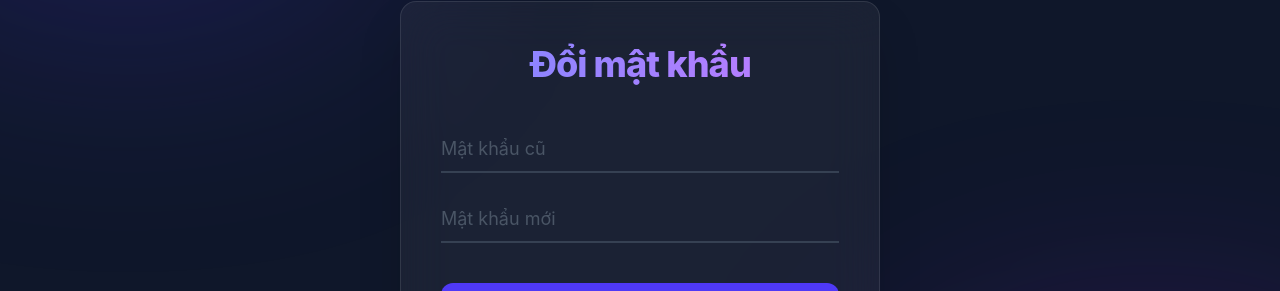
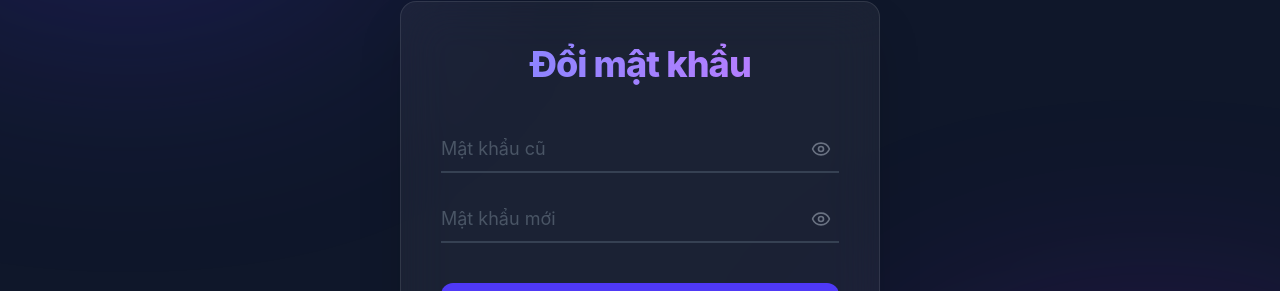
Before and after one commit to huynhtrungtin291/energy-tracking-blockchain, a Next.js app in the folder frontend/client-blockchain/: page /change-password in a window 1280 px wide. Shown: the part 214-505 px from the top of the page. Built offline with nearby package versions, Linux system fonts and the light colour scheme; sample sign-in values are in the browser's storage.

Commit message:
use snackbar component; Add show/hide password.

```diff
--- a/frontend/client-blockchain/app/components/admin/create-account.tsx
+++ b/frontend/client-blockchain/app/components/admin/create-account.tsx
@@ -6,8 +6,9 @@ import React, { useEffect, useMemo, useState } from "react";
 import Loading from "../loading";
 import { useAuth } from "@/app/context/UserAuth";
 import { useRouter } from "next/navigation";
-import { Loader2 } from "lucide-react";
+import { EyeOff, Loader2, Eye } from "lucide-react";
 import { SnackbarType } from "@/app/definations/type";
+import SnackbarWithAutoHide from "../snackbar";
 
 // Trigger a client-side download of a simple text receipt after account creation
 const downloadAccountReceipt = (data: AccountData) => {
@@ -40,6 +41,8 @@ const CreateAccountForm: React.FC = () => {
   const { userAuth, isAuthLoading } = useAuth();
 
   const [submitting, setSubmitting] = useState(false);
+
+  const [showNewPassword, setShowNewPassword] = useState(false);
 
   const [message, setMessage] = useState("");
   const [showSnackbar, setShowSnackbar] = useState(false);
@@ -84,13 +87,13 @@ const CreateAccountForm: React.FC = () => {
         setType("success");
         setMessage(message);
       }
-
     } catch (error) {
       console.error("Failed to create account:", error);
       setShowSnackbar(true);
       setType("error");
-      setMessage(error instanceof Error ? error.message : "Tạo tài khoản thất bại!");
-
+      setMessage(
+        error instanceof Error ? error.message : "Tạo tài khoản thất bại!",
+      );
     } finally {
       setSubmitting(false);
     }
@@ -161,13 +164,20 @@ const CreateAccountForm: React.FC = () => {
 
           <div className="group relative w-full border-b-2 border-gray-700 bg-transparent text-lg transition-all duration-500 focus-within:border-indigo-500">
             <input
-              type="password"
+              type={showNewPassword ? "text" : "password"}
               name="password"
               placeholder="Password"
               value={formData.password}
               onChange={handleChange}
               className="peer w-full border-none bg-transparent py-2 outline-none placeholder:text-gray-600 focus:outline-none"
             />
+            <button
+              type="button"
+              onClick={() => setShowNewPassword(!showNewPassword)}
+              className="absolute right-2 top-1/2 -translate-y-1/2 text-gray-500 hover:text-gray-300 focus:outline-none"
+            >
+              {showNewPassword ? <EyeOff size={20} /> : <Eye size={20} />}
+            </button>
             <span className="absolute bottom-[-2px] left-0 h-[2px] w-0 bg-gradient-to-r from-indigo-500 to-purple-500 transition-all duration-500 group-focus-within:w-full" />
           </div>
 
@@ -234,6 +244,13 @@ const CreateAccountForm: React.FC = () => {
         </div>
       </section>
 
+      <SnackbarWithAutoHide
+        message={message}
+        showSnackbar={showSnackbar}
+        setShowSnackbar={setShowSnackbar}
+        type={type}
+      />
+
       {/* Tailwind Keyframes (Thêm vào file CSS hoặc dùng style tag) */}
       <style jsx>{`
         @keyframes shimmer {
--- a/frontend/client-blockchain/app/components/admin/create-report.tsx
+++ b/frontend/client-blockchain/app/components/admin/create-report.tsx
@@ -8,6 +8,7 @@ import Loading from "../loading";
 import { useRouter } from "next/navigation";
 import axiosClient from "@/app/utils/axios-client";
 import { SnackbarType } from "@/app/definations/type";
+import SnackbarWithAutoHide from "../snackbar";
 
 interface FormView {
   electricAmount: string;
@@ -178,13 +179,11 @@ const CreateReportForm: React.FC = () => {
       setWaterFile(null);
 
       router.push(`/reports-created`);
-
     } catch (err) {
       console.error(err);
       setShowSnackbar(true);
       setType("error");
       setMessage(err instanceof Error ? err.message : "Tạo báo cáo thất bại!");
-
     } finally {
       setSubmitting(false);
       setShowSnackbar(false);
@@ -467,6 +466,12 @@ const CreateReportForm: React.FC = () => {
           </div>
         </div>
       )}
+      <SnackbarWithAutoHide
+        message={message}
+        showSnackbar={showSnackbar}
+        setShowSnackbar={setShowSnackbar}
+        type={type}
+      />
     </main>
   );
 };
--- a/frontend/client-blockchain/app/components/forms/change-password.tsx
+++ b/frontend/client-blockchain/app/components/forms/change-password.tsx
@@ -5,7 +5,7 @@ import { useAuth } from "@/app/context/UserAuth";
 import { Suspense, useEffect, useState } from "react";
 import Loading from "../loading";
 import { useRouter } from "next/navigation";
-import { Loader2 } from "lucide-react";
+import { Loader2, Eye, EyeOff } from "lucide-react";
 import SnackbarWithAutoHide from "../snackbar";
 import { SnackbarType } from "@/app/definations/type";
 
@@ -30,6 +30,8 @@ export default function ChangePasswordForm() {
   const [type, setType] = useState<SnackbarType>("info");
 
   const [submitting, setSubmitting] = useState(false);
+  const [showOldPassword, setShowOldPassword] = useState(false);
+  const [showNewPassword, setShowNewPassword] = useState(false);
 
   const handleChange = (
     e: React.ChangeEvent<HTMLInputElement | HTMLSelectElement>,
@@ -97,13 +99,20 @@ export default function ChangePasswordForm() {
           <form className="flex flex-col space-y-6" onSubmit={handleSubmit}>
             <div className="group relative w-full border-b-2 border-gray-700 bg-transparent text-lg transition-all duration-500 focus-within:border-indigo-500">
               <input
-                type="text"
+                type={showOldPassword ? "text" : "password"}
                 name="oldPassword"
                 placeholder="Mật khẩu cũ"
                 value={formData.oldPassword}
                 onChange={handleChange}
-                className="peer w-full border-none bg-transparent py-2 outline-none placeholder:text-gray-600 focus:outline-none"
+                className="peer w-full border-none bg-transparent py-2 outline-none placeholder:text-gray-600 focus:outline-none pr-10"
               />
+              <button
+                type="button"
+                onClick={() => setShowOldPassword(!showOldPassword)}
+                className="absolute right-2 top-1/2 -translate-y-1/2 text-gray-500 hover:text-gray-300 focus:outline-none"
+              >
+                {showOldPassword ? <EyeOff size={20} /> : <Eye size={20} />}
+              </button>
               {/* Thanh bar chạy dưới chân khi focus */}
               <span className="absolute bottom-[-2px] left-0 h-[2px] w-0 bg-gradient-to-r from-indigo-500 to-purple-500 transition-all duration-500 group-focus-within:w-full" />
             </div>
@@ -111,13 +120,20 @@ export default function ChangePasswordForm() {
             {/* Input Group: Password */}
             <div className="group relative w-full border-b-2 border-gray-700 bg-transparent text-lg transition-all duration-500 focus-within:border-indigo-500">
               <input
-                type="password"
+                type={showNewPassword ? "text" : "password"}
                 name="newPassword"
                 placeholder="Mật khẩu mới"
                 value={formData.newPassword}
                 onChange={handleChange}
-                className="peer w-full border-none bg-transparent py-2 outline-none placeholder:text-gray-600 focus:outline-none"
+                className="peer w-full border-none bg-transparent py-2 outline-none placeholder:text-gray-600 focus:outline-none pr-10"
               />
+              <button
+                type="button"
+                onClick={() => setShowNewPassword(!showNewPassword)}
+                className="absolute right-2 top-1/2 -translate-y-1/2 text-gray-500 hover:text-gray-300 focus:outline-none"
+              >
+                {showNewPassword ? <EyeOff size={20} /> : <Eye size={20} />}
+              </button>
               <span className="absolute bottom-[-2px] left-0 h-[2px] w-0 bg-gradient-to-r from-indigo-500 to-purple-500 transition-all duration-500 group-focus-within:w-full" />
             </div>
 
@@ -147,7 +163,6 @@ export default function ChangePasswordForm() {
           showSnackbar={showSnackbar}
           setShowSnackbar={setShowSnackbar}
           type={type}
-          duration={3000}
         />
 
         {/* Tailwind Keyframes (Thêm vào file CSS hoặc dùng style tag) */}
--- a/frontend/client-blockchain/app/components/forms/login.tsx
+++ b/frontend/client-blockchain/app/components/forms/login.tsx
@@ -7,6 +7,7 @@ import Loading from "../loading";
 import { useRouter } from "next/navigation";
 import { Loader2 } from "lucide-react";
 import { SnackbarType } from "@/app/definations/type";
+import SnackbarWithAutoHide from "../snackbar";
 
 interface UserFormData {
   username: string;
@@ -45,7 +46,7 @@ export default function LoginForm() {
         return;
       }
 
-      const token = await login(formData.username, formData.password);
+      // const token = await login(formData.username, formData.password);
 
       //#region Fake token for testing
       /**
@@ -62,29 +63,29 @@ export default function LoginForm() {
         "exp": 1800000000
       }
        */
-      // const token =
-      //   // "eyJhbGciOiJIUzI1NiIsInR5cCI6IkpXVCJ9.eyJ1c2VybmFtZSI6ImFkbWluX2RldiIsIm5hbWUiOiJOZ3V5ZW4gVmFuIEFkbWluIiwicm9sZSI6ImFkbWluIiwiZXhwIjoxODAwMDAwMDAwfQ.signature_not_needed";
-      //   "eyJhbGciOiJIUzI1NiIsInR5cCI6IkpXVCJ9.eyJ1c2VybmFtZSI6ImhvYW5nX3VzZXIiLCJuYW1lIjoiSG_DoG5nIE5ndXnDqm4iLCJyb2xlIjoidXNlciIsImV4cCI6MTgwMDAwMDAwMH0.signature_not_needed";
-      //#endregion
+      const token =
+        // "eyJhbGciOiJIUzI1NiIsInR5cCI6IkpXVCJ9.eyJ1c2VybmFtZSI6ImFkbWluX2RldiIsIm5hbWUiOiJOZ3V5ZW4gVmFuIEFkbWluIiwicm9sZSI6ImFkbWluIiwiZXhwIjoxODAwMDAwMDAwfQ.signature_not_needed";
+        "eyJhbGciOiJIUzI1NiIsInR5cCI6IkpXVCJ9.eyJ1c2VybmFtZSI6ImhvYW5nX3VzZXIiLCJuYW1lIjoiSG_DoG5nIE5ndXnDqm4iLCJyb2xlIjoidXNlciIsImV4cCI6MTgwMDAwMDAwMH0.signature_not_needed";
+      // #endregion
 
       if (!token) {
         setSubmitting(false);
         return;
       }
 
-        setShowSnackbar(true);
-        setType("success");
-        setMessage("Đăng nhập thành công!");
+      setShowSnackbar(true);
+      setType("success");
+      setMessage("Đăng nhập thành công!");
 
       window.location.href = "/";
       localStorage.setItem("auth_token", token);
-
     } catch (error) {
       console.error("Login failed:", error);
       setShowSnackbar(true);
       setType("error");
-      setMessage(error instanceof Error ? error.message : "Đăng nhập thất bại!");
-
+      setMessage(
+        error instanceof Error ? error.message : "Đăng nhập thất bại!",
+      );
     } finally {
       setSubmitting(false);
     }
@@ -165,6 +166,13 @@ export default function LoginForm() {
           </form>
         </section>
 
+        <SnackbarWithAutoHide
+          message={message}
+          showSnackbar={showSnackbar}
+          setShowSnackbar={setShowSnackbar}
+          type={type}
+        />
+
         <style jsx>{`
           @keyframes shimmer {
             100% {
```
